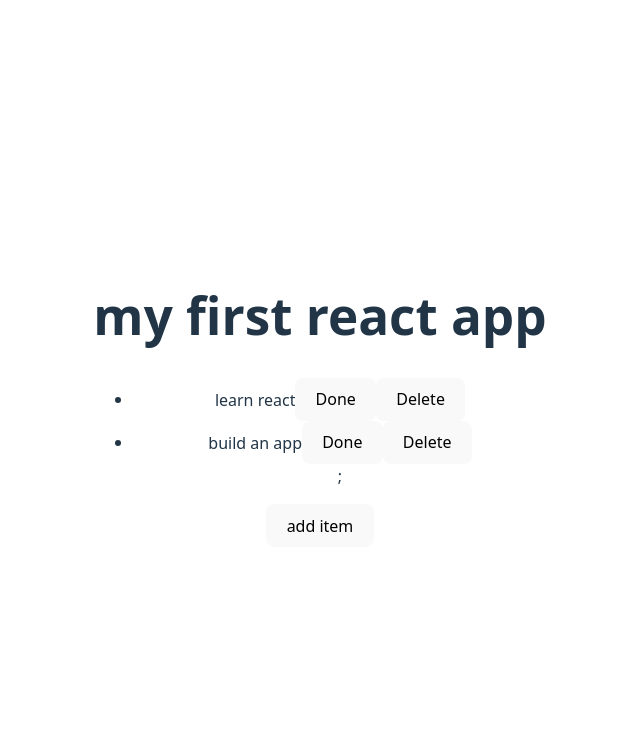
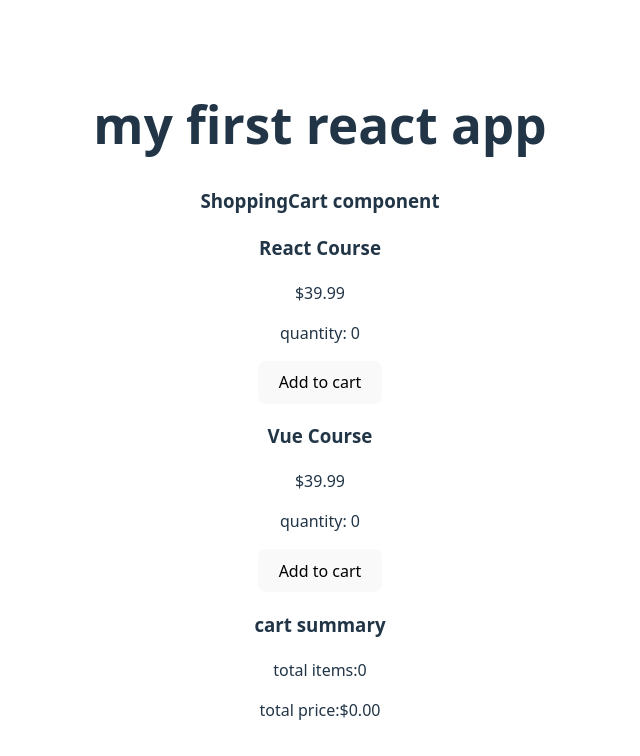
Before and after one commit to anubapatla/My-First-React-App, a React (Vite) app: page / in a window 1280 px wide. Shown: the top 756 px of the page, without its empty margins (320-960 px from the left). Built offline with nearby package versions, Linux system fonts and the light colour scheme.

Commit message:
ShoppingCart comp created and share rhe usestate b/w two components

```diff
--- a/src/App.jsx
+++ b/src/App.jsx
@@ -29,14 +29,16 @@
 import { BatchingCounter } from "./BatchingCounter";
 import { Userprofile } from "./UserProfile";
 import { TodoList } from "./TodoList";
+import { ShoppingCart } from "./ShopingCart";
 function App() {
   //const [count, setCount] = useState(0)
 
   return (
     <div>
        <h1> my first react app</h1>
-     <TodoList/>
+     <ShoppingCart/>
       {/* <UserDashboard isPremium={true}/>
+      <TodoList/>
        <Counter/>  <BatchingCounter/>  <Userprofile/>
        <LoginCard/>
         <PrevStateCounter/>
--- /dev/null
+++ b/src/ShopingCart.jsx
@@ -0,0 +1,66 @@
+import { useState } from "react";
+export const ShoppingCart =()=>{
+    const[cartItems,setCartItems]= useState ({
+        reactCourse:0,
+        vueCourse:0,
+    });
+    const prices ={
+        reactCourse:49.99,
+        vueCourse:39.99,
+    };
+    const handleAddReactCourse =()=>{
+        setCartItems({
+            ...cartItems,
+            reactCourse: cartItems.reactCourse +1,
+        });
+    };
+     const handleAddVueCourse =()=>{
+        setCartItems({
+            ...cartItems,
+            vueCourse: cartItems.vueCourse +1,
+        });
+     } ;
+
+    return(
+        <div>
+            <h3>ShoppingCart component</h3>
+            <ProductCard
+            name="React Course"
+            price={prices.vueCourse}
+            quantity={cartItems.reactCourse}
+            onAddToCart={handleAddReactCourse}
+            />
+            <ProductCard
+            name="Vue Course"
+            price={prices.vueCourse}
+            quantity={cartItems.vueCourse}
+            onAddToCart={handleAddVueCourse}
+            />
+            <CartSummary cartItems={cartItems} prices={prices} />
+        </div>
+    );
+}
+export const ProductCard =({name,price,quantity,onAddToCart}) =>{
+   // const [quantity ,setQuantity]= useState(0);
+    return(
+        <div>
+            <h3>{name}</h3>
+            <p>${price}</p>
+            <p>quantity: {quantity}</p>
+            <button onClick ={onAddToCart}>Add to cart </button>
+        </div>
+    );
+};
+export const CartSummary =({cartItems , prices}) =>{
+    const totalItems = cartItems.reactCourse + cartItems.vueCourse;
+    const totalPrice =
+    cartItems.reactCourse * prices.reactCourse +
+    cartItems.vueCourse * prices.vueCourse;
+    return (
+        <div>
+            <h3>cart summary</h3>
+            <p>total items:{totalItems}</p>
+            <p>total price:${totalPrice.toFixed(2)}</p>
+        </div>
+    );
+};
```
